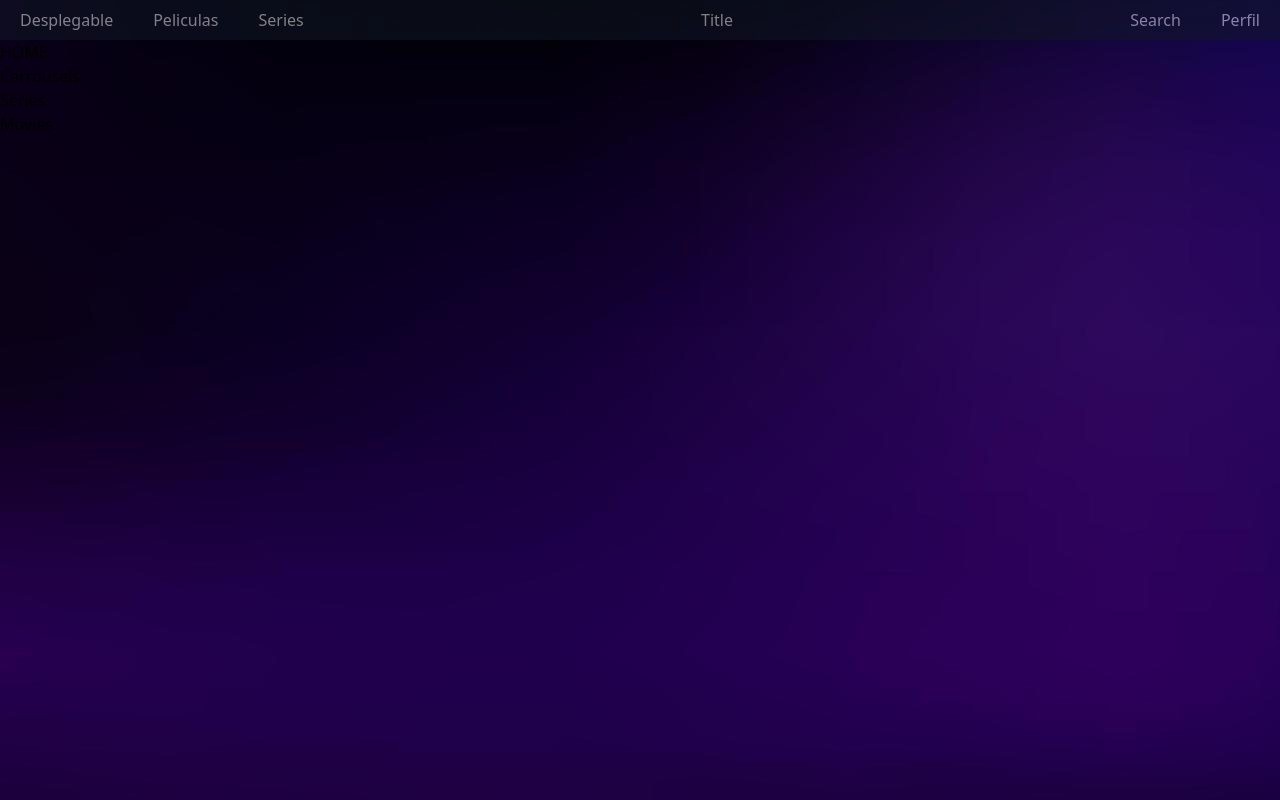
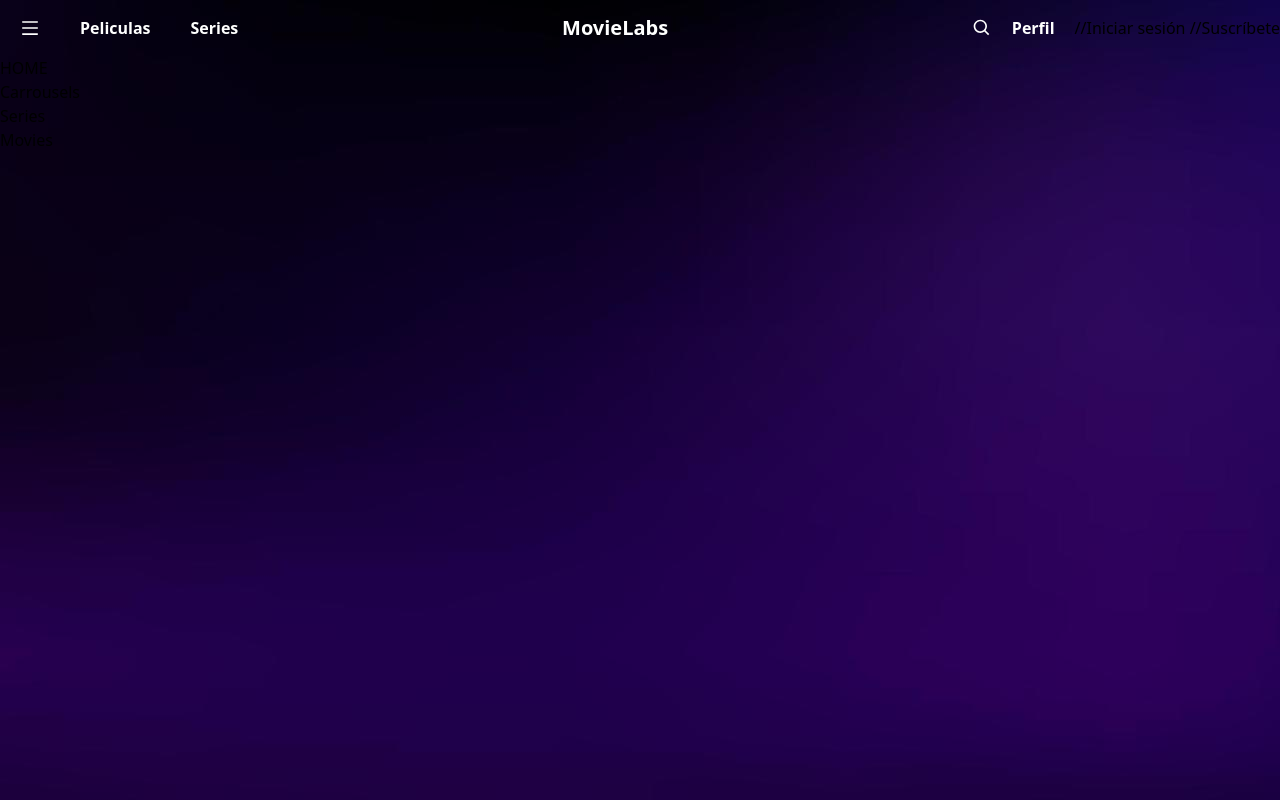
Before and after one commit to SantiRosso/ACHEBEO, a React (Vite) app in the folder client/: page /home in a window 1280 px wide. Built offline with nearby package versions, Linux system fonts and the light colour scheme.

Commit message:
Navbar refactor

```diff
--- a/client/src/Components/NavBar.jsx
+++ b/client/src/Components/NavBar.jsx
@@ -1,18 +1,23 @@
 import { useNavigate } from "react-router-dom";
+import { BiSearch } from 'react-icons/bi'
+import { AiOutlineMenu } from 'react-icons/ai'
 
 const NavBar = () => {
     const navigate = useNavigate()
     return(
-        <div className="flex justify-between items-center bg-gray-900 opacity-50 h-10">
-            <div className="flex justify-between">
-                <button className="cursor-pointer mx-5 text-white">Desplegable</button>
-                <p className="text-white cursor-pointer mx-5" onClick={()=> navigate("/")}>Peliculas</p>
-                <p className="text-white cursor-pointer mx-5" onClick={()=> navigate("/")}>Series</p>
+        // <div className="flex justify-between items-center bg-gray-900 opacity-50 h-14">
+        <div className="flex justify-between items-center h-14">
+            <div className="flex justify-between items-center">
+                <AiOutlineMenu size='20px' color="white" className="cursor-pointer mx-5"/>
+                <p className="text-white cursor-pointer mx-5 font-bold" onClick={()=> navigate("/")}>Peliculas</p>
+                <p className="text-white cursor-pointer mx-5 font-bold" onClick={()=> navigate("/")}>Series</p>
             </div>
-            <p className="text-white cursor-pointer">Title</p>
-            <div className="flex justify-between">
-                <p className="text-white cursor-pointer mx-5" onClick={()=> navigate("/")}>Search</p>
-                <p className="text-white cursor-pointer mx-5" onClick={()=> navigate("/")}>Perfil</p>
+            <p className="text-white cursor-pointer text-xl font-bold">MovieLabs</p>
+            <div className="flex justify-between items-center">
+                <BiSearch size='20px' color='white' className="cursor-pointer" mx-5 onClick={()=> navigate("/")} />
+                <p className="text-white cursor-pointer mx-5 font-bold" onClick={()=> navigate("/")}>Perfil</p>
+                //Iniciar sesión
+                //Suscríbete
             </div>
         </div>
     )
```
